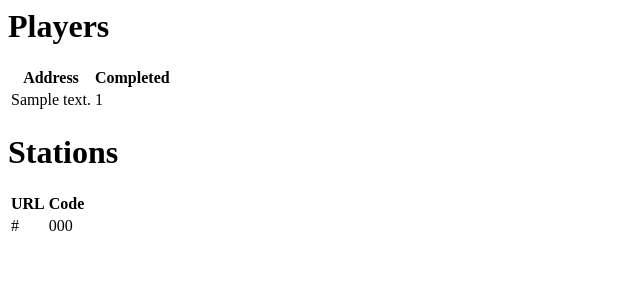
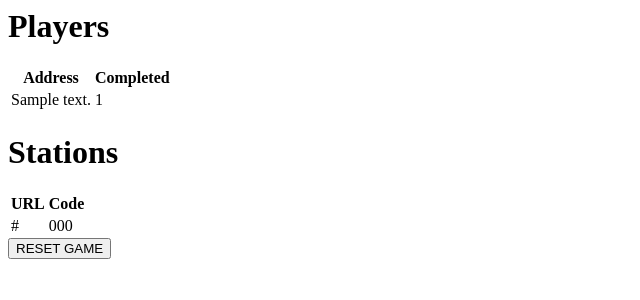
Before and after one commit to sporksmith/dance_ave, a Django app: a page that uses dance_ave/templates/dance_ave/dashboard.html in a window 1280 px wide. Shown: the top 300 px of the page, without its empty margins (0-640 px from the left). Run offline with Django 3.2, Linux system fonts and the light colour scheme; a user stored in the database is signed in; tables that the repository leaves empty hold one stand-in row (values such as "Sample post").

Commit message:
add reset function

```diff
--- a/dance_ave/templates/dance_ave/dashboard.html
+++ b/dance_ave/templates/dance_ave/dashboard.html
@@ -27,3 +27,7 @@
     </tr>
     {% endfor %}
 </table>
+
+<form method="post">{% csrf_token %}
+    <input type="submit" value="RESET GAME">
+</form>
--- a/dance_ave/views.py
+++ b/dance_ave/views.py
@@ -12,12 +12,24 @@ import logging
 log = logging.getLogger('django.dance_ave.models')
 
 from django.contrib.auth.decorators import permission_required, user_passes_test, login_required
+from django.views.decorators.http import require_POST
 from django.shortcuts import render, get_object_or_404
 
 from operator import itemgetter, attrgetter
 
+import random
+def reset_game():
+    for station in m.SongStation.objects.all():
+        station.select_code = ''.join([ random.choice('0123456789') for x in range(4) ])
+        station.save()
+
+    m.Player.objects.all().delete()
+
 @login_required
 def dashboard(request):
+    if request.method == 'POST':
+        reset_game()
+
     players = [ p for p in m.Player.objects.all() ]
     players = sorted( players, key = attrgetter('completed_stations_count'))
 
```
